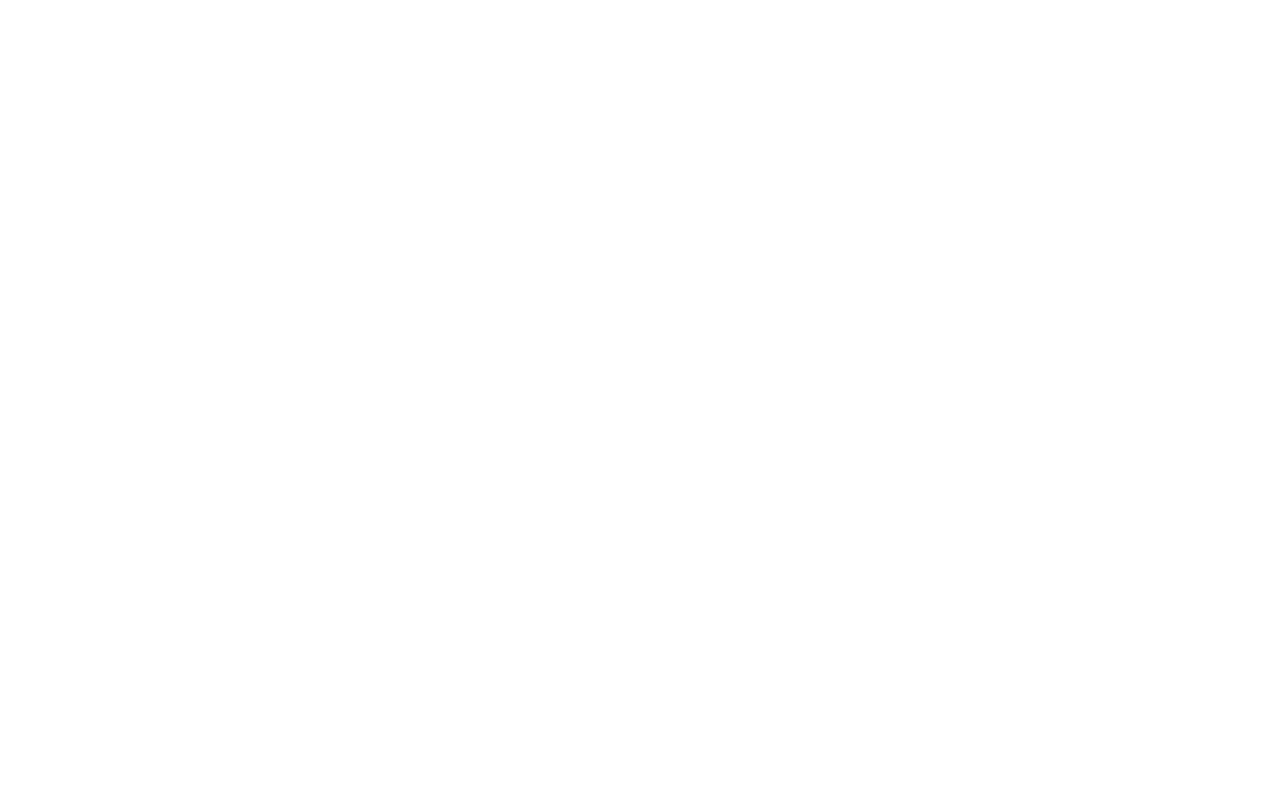
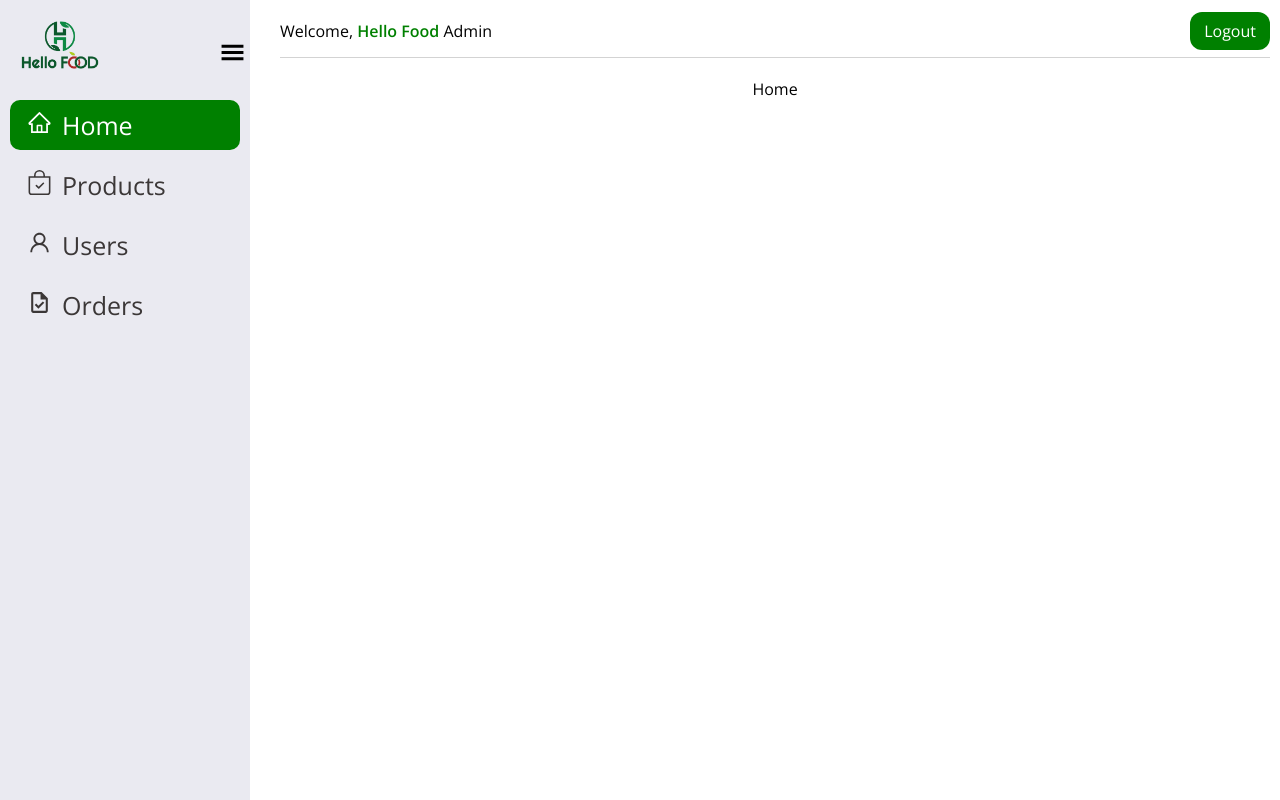
Before and after one commit to JafrulSadik/hello-food, a React (Create React App) app in the folder client-side/: page /admin in a window 1280 px wide. Before the commit this address had no page. Built offline with nearby package versions, Linux system fonts and the light colour scheme.

Commit message:
add login warning

```diff
--- a/client-side/src/App.jsx
+++ b/client-side/src/App.jsx
@@ -1,5 +1,6 @@
-import { Route, Routes } from "react-router-dom";
+import { Outlet, Route, Routes } from "react-router-dom";
 import styled from "styled-components";
+import AdminHome from "./admin/pages/AdminHome";
 import Account from "./pages/Account";
 import Cart from "./pages/Cart";
 import Home from "./pages/Home";
@@ -11,7 +12,19 @@ import PrivacyPolicy from "./pages/PrivacyPolicy";
 import Prodcuts from "./pages/Prodcuts";
 import ProductDetail from "./pages/ProductDetail";
 import Register from "./pages/Register";
+import Sidebar from './admin/components/Sidebar'
+import AdminProducts from "./admin/pages/AdminProducts";
+import Orders from "./admin/pages/Orders";
+import Users from "./admin/pages/Users";
 const App = () => {
+  const AdminLayout = ({children}) => (
+    <>
+      <Sidebar>
+        {children}
+        <Outlet />
+      </Sidebar>
+    </>
+  )
   return (
     <AppContainer >
     <Routes>
@@ -26,7 +39,14 @@ const App = () => {
       <Route path="/privacy-policy" element={<PrivacyPolicy />} />
       <Route path="/cart" element={<Cart />} />
       <Route path="/order" element={<Order />} />
+      <Route element={<AdminLayout />}>
+        <Route path="/admin" element={<AdminHome />} />
+        <Route path="/admin-products" element={<AdminProducts />} />
+        <Route path="/orders" element={<Orders />} />
+        <Route path="/users" element={<Users />} />
+      </Route>
     </Routes>
+
     </AppContainer>
   );
 };
--- /dev/null
+++ b/client-side/src/admin/AdminData.js
@@ -0,0 +1,26 @@
+import { AiOutlineHome, AiOutlineUser } from 'react-icons/ai'
+import { BsBagCheck } from 'react-icons/bs'
+import { MdOutlineTask } from 'react-icons/md'
+
+export const sidebarItems = [
+    {
+        title: 'Home',
+        icon: <AiOutlineHome />,
+        path: '/admin'
+    },
+    {
+        title: 'Products',
+        icon: <BsBagCheck />,
+        path: '/admin-products'
+    },
+    {
+        title: 'Users',
+        icon: <AiOutlineUser />,
+        path: '/users'
+    },
+    {
+        title: 'Orders',
+        icon: <MdOutlineTask />,
+        path: '/orders'
+    },
+]
--- /dev/null
+++ b/client-side/src/admin/components/AdminHeader.jsx
@@ -0,0 +1,38 @@
+import React from 'react';
+import styled from 'styled-components';
+import {Link} from 'react-router-dom'
+
+const AdminHeader = () => {
+    return (
+        <HeaderContainer>
+            <div className="left">Welcome, <span>Hello Food</span> Admin</div>
+            <div className="right">
+                <Link className='logoutBtn'>
+                    Logout
+                </Link>
+            </div>
+        </HeaderContainer>
+    );
+};
+
+const HeaderContainer = styled.div`
+    display: flex;
+    justify-content: space-between;
+    align-items: center;
+    margin: 20px 10px;
+    padding-bottom: 15px;
+    border-bottom: 1px solid lightgray;
+    .left > span {
+        color: green;
+        font-weight: 600;
+    }
+    .logoutBtn {
+        text-decoration: none;
+        color: white;
+        background-color: green;
+        padding: 8px 14px;
+        border-radius: 12px;
+    }
+`
+
+export default AdminHeader;
--- /dev/null
+++ b/client-side/src/admin/components/Sidebar.jsx
@@ -0,0 +1,111 @@
+import React, { useState } from "react";
+import { GiHamburgerMenu } from "react-icons/gi";
+import { Link } from "react-router-dom";
+import styled from "styled-components";
+import logo from "../../images/hello_food.png";
+import { sidebarItems } from "../AdminData";
+
+const Sidebar = ({children}) => {
+  const [isOpen, setIsOpen] = useState(true);
+  const [active, setActive] = useState(0)
+
+  const toggle = () => {
+    setIsOpen(!isOpen);
+  };
+
+  return (
+    <>
+      <SidebarContainer>
+        <div style={{ width: isOpen ? "250px" : "80px" }} className="sidenav">
+          <div className="top">
+            <Link
+              className="admin-page-logo" to='/'
+              style={{ display: isOpen ? "block" : "none" }}
+            >
+              <img src={logo} alt="logo" />
+            </Link>
+            <div
+              className="hamburgerDiv"
+              style={{ marginLeft: isOpen ? "120px" : "5px" }}
+            >
+              <GiHamburgerMenu className="hamburger" onClick={toggle} />
+            </div>
+          </div>
+          {sidebarItems.map((item, index) => (
+              <Link className={index === active ? 'anchor active' : 'anchor'} to={item.path} key={index} onClick={() => setActive(index)}>
+                <div className="icon">{item.icon}</div>
+                {isOpen && <div className="title">{item.title}</div>}
+              </Link>
+          ))}
+        </div>
+        <main style={{paddingLeft: isOpen ? '270px' : '80px', transition: "all .5s" }} className='maindiv'>
+          {children}
+        </main>
+      </SidebarContainer>
+    </>
+  );
+};
+
+const SidebarContainer = styled.div`
+  .sidenav {
+    height: 100%;
+    position: fixed;
+    z-index: 1;
+    top: 0;
+    left: 0;
+    /* background-color: #1f1a1a; */
+    background-color: #eaeaf1;
+    overflow-x: hidden;
+    transition: 0.5s;
+  }
+
+  .top {
+    display: flex;
+    justify-content: space-around;
+    margin: 20px;
+    height: 60px;
+  }
+
+  .admin-page-logo > img {
+    height: 50px;
+    width: 80px;
+  }
+
+  .sidenav > .anchor {
+    padding: 8px 8px 8px 17px;
+    text-decoration: none;
+    font-size: 25px;
+    color: #3b3737;
+    display: flex;
+    gap: 10px;
+    align-items: center;
+    transition: 0.3s;
+    margin: 10px;
+    border-radius: 10px;
+  }
+
+  .sidenav > .active {
+    /* background-color: #b96666; */
+    background-color: green;
+    color: white;
+    &:hover {
+      color: white !important;
+    }
+  }
+
+  .sidenav > .anchor:hover {
+    color: black;
+  }
+
+  .hamburgerDiv {
+    transition: margin-left 0.5s;
+    padding-top: 20px;
+  }
+  .hamburger {
+    color: black;
+    cursor: pointer;
+    font-size: 25px;
+  }
+`;
+
+export default Sidebar;
--- /dev/null
+++ b/client-side/src/admin/pages/AdminHome.jsx
@@ -0,0 +1,25 @@
+import React from 'react';
+import styled from 'styled-components';
+import AdminHeader from '../components/AdminHeader';
+
+const AdminHome = () => {
+    return (
+        <>
+            <AdminHeader />
+           <Container>
+                <div className='home'>Home</div>
+           </Container>
+        </>
+    );
+};
+
+const Container = styled.div`
+    .home {
+        display: flex;
+        justify-content: center;
+        align-items: center;
+    }
+
+`
+
+export default AdminHome;
--- /dev/null
+++ b/client-side/src/admin/pages/AdminProducts.jsx
@@ -0,0 +1,22 @@
+import React from 'react';
+import styled from 'styled-components';
+
+const AdminProducts = () => {
+    return (
+        <Container>
+            <div className='admin-products'>
+            Admin Products
+        </div>
+        </Container>
+    );
+};
+
+const Container = styled.div`
+    .admin-products {
+        display: flex;
+        justify-content: center;
+        align-items: center;
+    }
+`
+
+export default AdminProducts;
--- /dev/null
+++ b/client-side/src/admin/pages/Orders.jsx
@@ -0,0 +1,22 @@
+import React from 'react';
+import styled from 'styled-components';
+
+const Orders = () => {
+    return (
+        <Container>
+            <div className="orders">
+                All Orders
+            </div>
+        </Container>
+    );
+};
+
+const Container = styled.div`
+    .orders {
+        display: flex;
+        justify-content: center;
+        align-items: center;
+    }
+`
+
+export default Orders;
--- /dev/null
+++ b/client-side/src/admin/pages/Users.jsx
@@ -0,0 +1,23 @@
+import React from 'react';
+import styled from 'styled-components';
+
+const Users = () => {
+    return (
+        <Container>
+            <div className="users">
+                All Users
+            </div>
+        </Container>
+    );
+};
+
+const Container = styled.div`
+    .users {
+        display: flex;
+        justify-content: center;
+        align-items: center;
+    }
+
+`
+
+export default Users;
--- a/client-side/src/pages/Login.jsx
+++ b/client-side/src/pages/Login.jsx
@@ -1,6 +1,7 @@
 import { faFacebookF, faGoogle } from "@fortawesome/free-brands-svg-icons";
 import { FontAwesomeIcon } from "@fortawesome/react-fontawesome";
 import React from "react";
+import { useState } from "react";
 import { Link } from 'react-router-dom';
 import styled from "styled-components";
 import Footer from "../components/Footer";
@@ -9,6 +10,7 @@ import Navbar from "../components/Navbar";
 import { mobile } from "../responsive";
 
 const Login = () => {
+  const [valid, setValid] = useState(false)
   return (
     <>
       <Navbar />
@@ -25,10 +27,13 @@ const Login = () => {
               placeholder="Password"
               required
             />
+            {
+              valid && <span>Invalid Email or Password!</span>
+            }
             <a href="...">Forgot Password?</a>
             <button>Login</button>
             <div className="signup">
-              <p>Don't have an account? <Link to='/register'>Sign Up</Link> </p>
+              <p>Don't have an account? <Link className="signup_link" to='/register'>SignUp</Link> </p>
               <p>Or Login Using</p>
             </div>
             <div className="icons">
@@ -78,7 +83,7 @@ const Container = styled.div`
     padding: 10px;
   }
   .loginForm label {
-    font-size: 18px;
+    font-size: 15px;
   }
   .loginForm input {
     font-size: 14px;
@@ -91,8 +96,8 @@ const Container = styled.div`
     }
   }
   .loginForm > a {
-    font-size: 15px;
-    color: black;
+    font-size: 12px;
+    color: #01936c;
   }
   .loginForm>.signup {
     text-align: center;
@@ -111,6 +116,20 @@ const Container = styled.div`
     border-radius: 5px;
     cursor: pointer;
     font-size: 18px;
+    &:hover{
+      background-color: #077558;
+    }
+  }
+  .loginForm > span {
+    font-size: 14px;
+    color: red;
+  }
+  .signup > p {
+    font-size: 15px;
+  }
+  .signup_link {
+    text-decoration: none;
+    color: #01936c;
   }
   .icons {
     display: flex;
```
